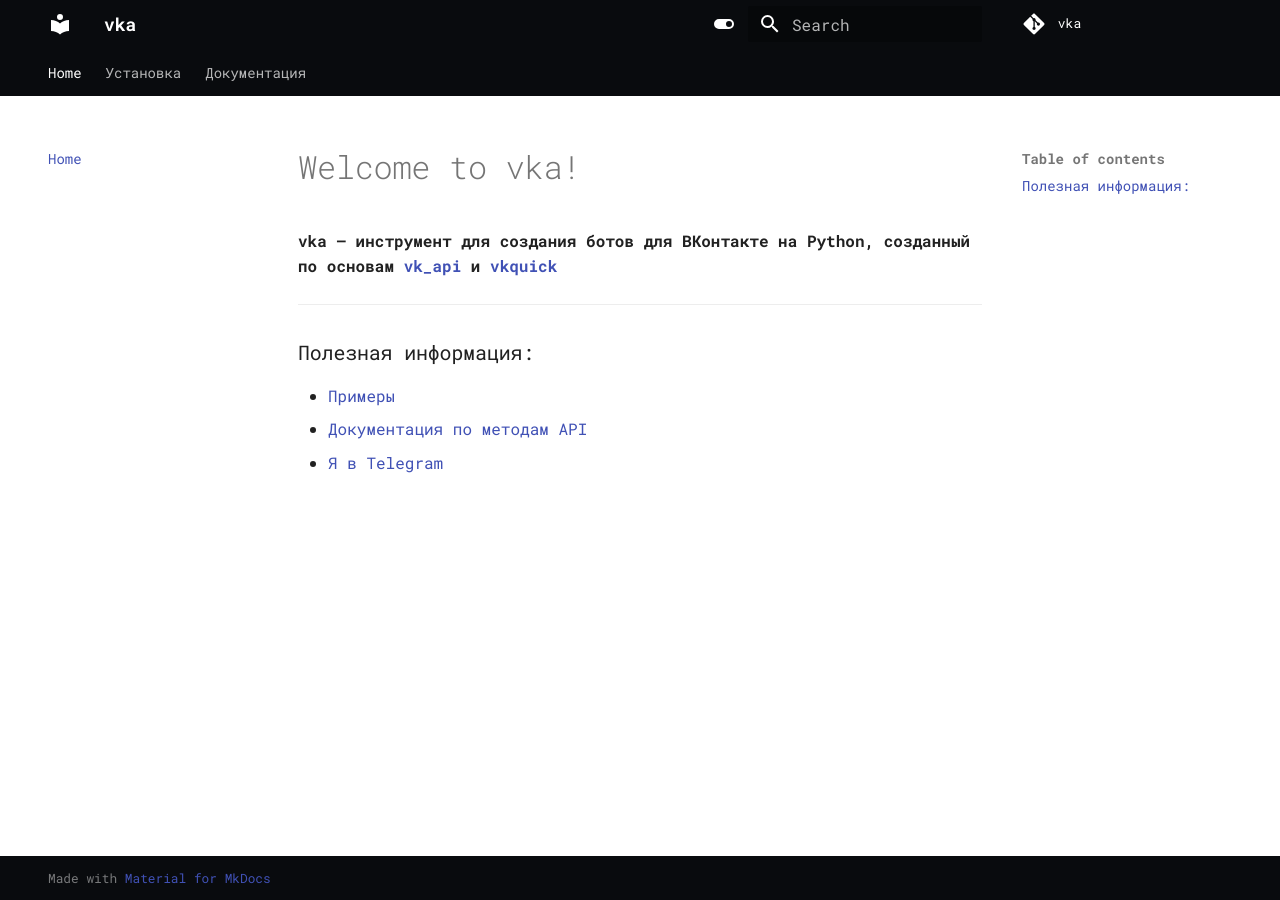
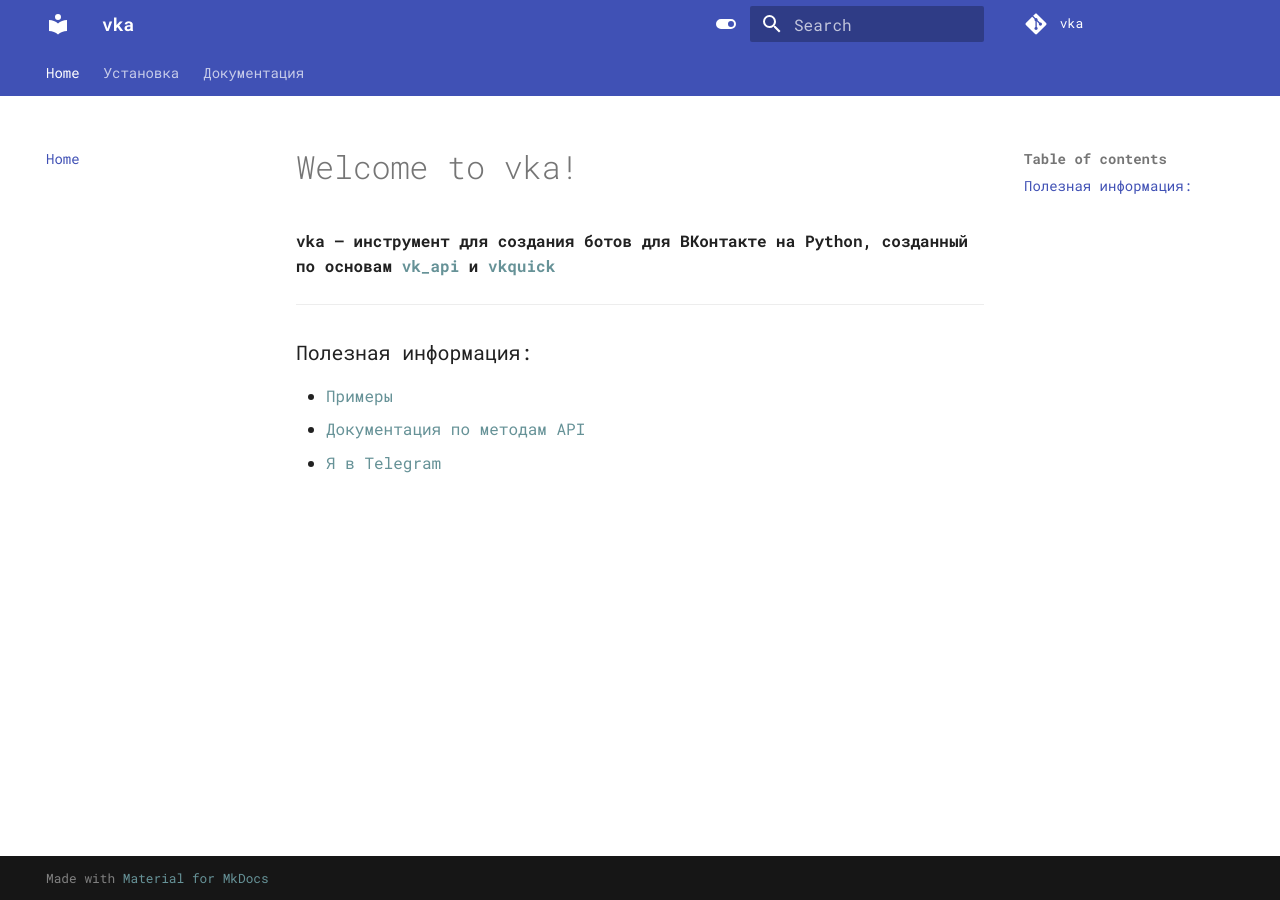
Before and after one commit to MrCreEper002/vka, an MkDocs documentation site: the page built from docs/index.md, in a window 1280 px wide. Built offline with MkDocs 1.6.1 and Material for MkDocs 9.7.7, drawn with Linux system fonts in a browser that asks for light colours; some web fonts are replaced; comment, search, counter and statistics services are not loaded.

Commit message:
update docs

```diff
--- a/mkdocs.yml
+++ b/mkdocs.yml
@@ -56,32 +56,6 @@ theme:
   font:
     text: Roboto Mono
     code: Monaco
-## Theme preference
-#theme:
-#    # Use `mkdocs-material`
-#    name: mkdocs
-#
-#    # Setup lang
-#    language: ru
-#
-#    # Used font on site
-#    font:
-#        # For ordinary text
-#        text: Ubuntu
-#        # For code pasts
-#        code: Monaco
-#
-#    # Material coloring
-#    palette:
-#        # Use custom css-style. Check `css/custom.css`
-#        scheme: slate
-#        # Color when place the cursor on links (some kind of orange)
-#        accent: amber
-#
-#    # Don't show target symbol nearby headers
-#    features:
-#        - header.autohide
-
 
 markdown_extensions:
   - admonition:
@@ -113,31 +87,18 @@ markdown_extensions:
   - pymdownx.details:
   - pymdownx.tabbed:
   - pymdownx.saneheaders:
-#markdown_extensions:
-#    - admonition
-#    - pymdownx.emoji
-#    - pymdownx.magiclink
-#    - pymdownx.snippets:
-#        check_paths: true
-#    - pymdownx.superfences
-#    - pymdownx.tabbed
-#    - pymdownx.tasklist
-#    - pymdownx.snippets
-#    - pymdownx.inlinehilite
-#    - pymdownx.details
-#    - toc:
-#        permalink: true
 
 
-## Custom css files
+
+# Custom css files
+extra_css:
+    - css/termynal.css
+    - css/custom.css
+
+# Custom js files
+extra_javascript:
+    - js/termynal.js
+    - js/custom.js
+
 #extra_css:
-#    - css/termynal.css
-#    - css/custom.css
-#
-## Custom js files
-#extra_javascript:
-#    - js/termynal.js
-#    - js/custom.js
-
-extra_css:
-  - css/style.css
+#  - css/style.css
```
